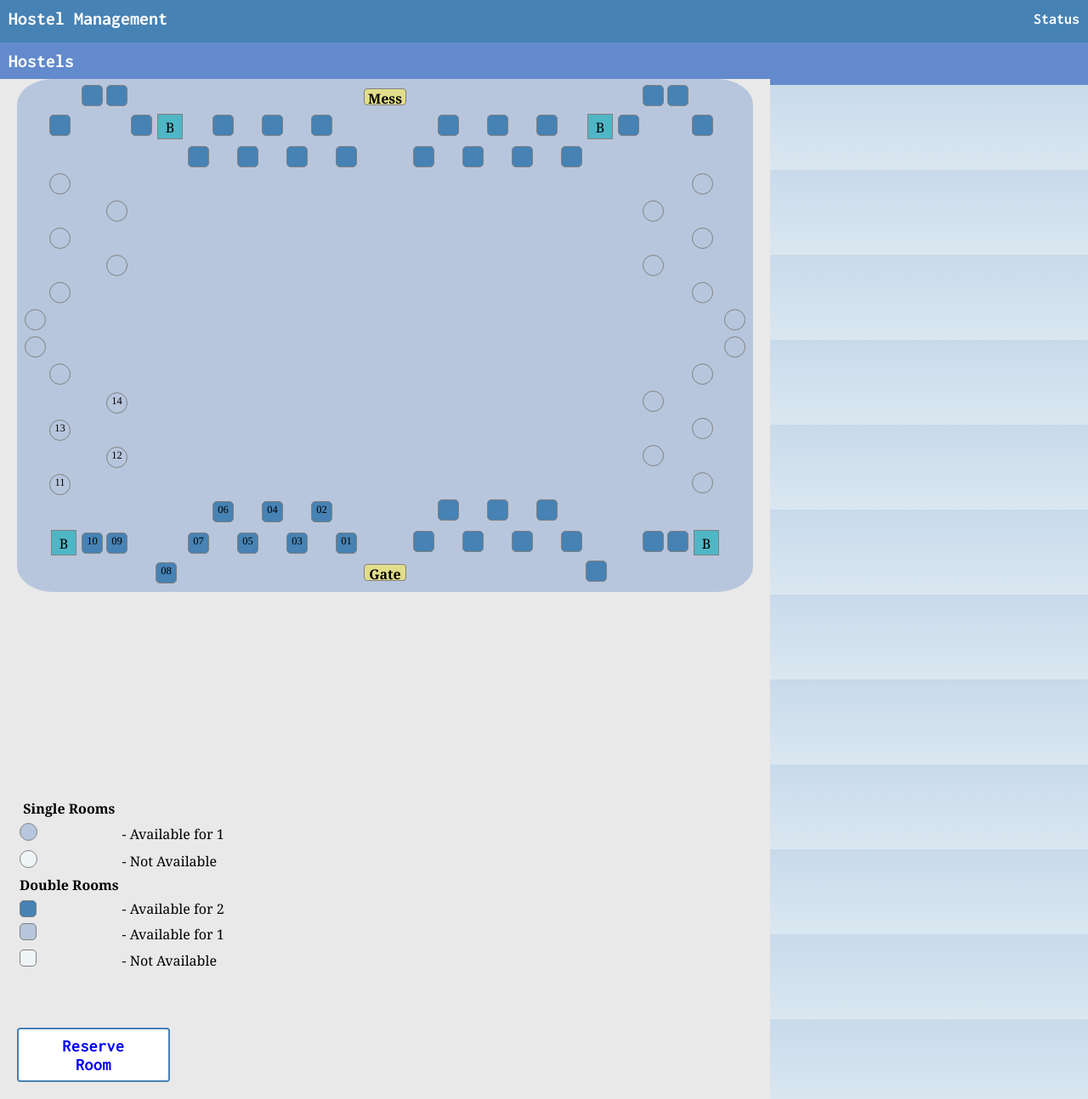
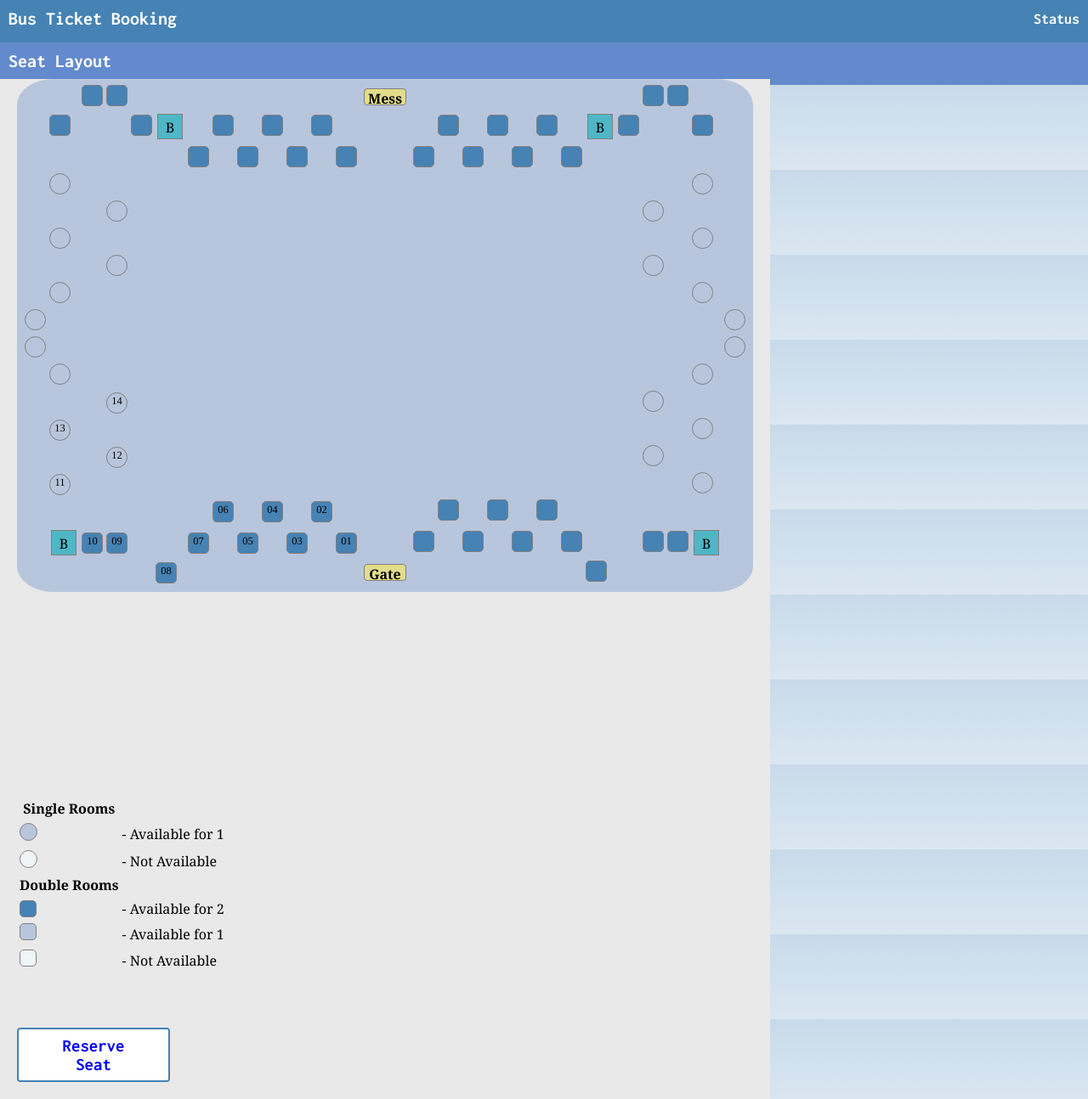
Before and after one commit to abhi2345A/Bus-Reservation-System, a Django app: page /BH5_Floor4/ in a window 1280 px wide. Shown: the whole page at 85% size. Run offline with Django 3.2, Linux system fonts and the light colour scheme; data that the repository does not hold is empty.

Commit message:
update database

```diff
--- a/selection/templates/BH5_Floor4.html
+++ b/selection/templates/BH5_Floor4.html
@@ -4,7 +4,7 @@
 <div class="nav" style="background-color: #638acc;">
   <div class="nav-header">
     <div class="nav-title">
-      <a href="{% url 'BH5_Floor4' %}">Hostels</a>
+      <a href="{% url 'BH5_Floor4' %}">Seat Layout</a>
     </div>
   </div>
   <div class="nav-btn">
@@ -383,7 +383,7 @@
           <br>
           <br>
           <button type="button" class="button-custom" style="float:left;">
-          <a href="{% url 'select' %}">Reserve Room</a></button>
+          <a href="{% url 'select' %}">Reserve Seat</a></button>
           </div>
         </div>
 <br>
--- a/selection/templates/base.html
+++ b/selection/templates/base.html
@@ -530,7 +530,7 @@
 <div class="nav">
     <div class="nav-header">
         <div class="nav-title">
-            <a href="{% url 'register' %}">Hostel Management</a>
+            <a href="{% url 'register' %}">Bus Ticket Booking</a>
         </div>
     </div>
     <div class="nav-btn">
--- a/selection/templates/edit.html
+++ b/selection/templates/edit.html
@@ -7,7 +7,6 @@
         {% csrf_token %}
       <div class="fields"> Student Name <br><br> {{ form.student_name }}</div>
       <div class="fields"> Father's Name <br><br> {{ form.father_name }}</div>
-      <div class="fields"> Enrollment Number <br><br> {{ form.enrollment_no }}</div>
       <div class="fields"> Date of birth (yyyy-mm-dd) <br><br> {{ form.dob }}</div>
       <div class="fields"> Gender {{ form.gender }}</div>
       <input class="button-custom" type="submit" value="DONE">
--- a/selection/templates/profile.html
+++ b/selection/templates/profile.html
@@ -49,7 +49,7 @@
             </div>
         </div>
         <a class="button-custom" href="{% url 'select' %}">
-            Select a Room
+            Select a Seat
         </a>
     </div>
 
@@ -61,7 +61,7 @@
             Update Details
         </a>
         <a href="{% url 'select' %}">
-            Select a Room
+            Select a Seat
         </a>
         <a href="{% url 'logout' %}">
             Logout
--- a/selection/templates/select_room.html
+++ b/selection/templates/select_room.html
@@ -16,7 +16,7 @@
             Update Details
         </a>
         <a href="{% url 'select' %}">
-            Select a Room
+            Select a Seat
         </a>
         <a href="{% url 'logout' %}">
             Logout
```
